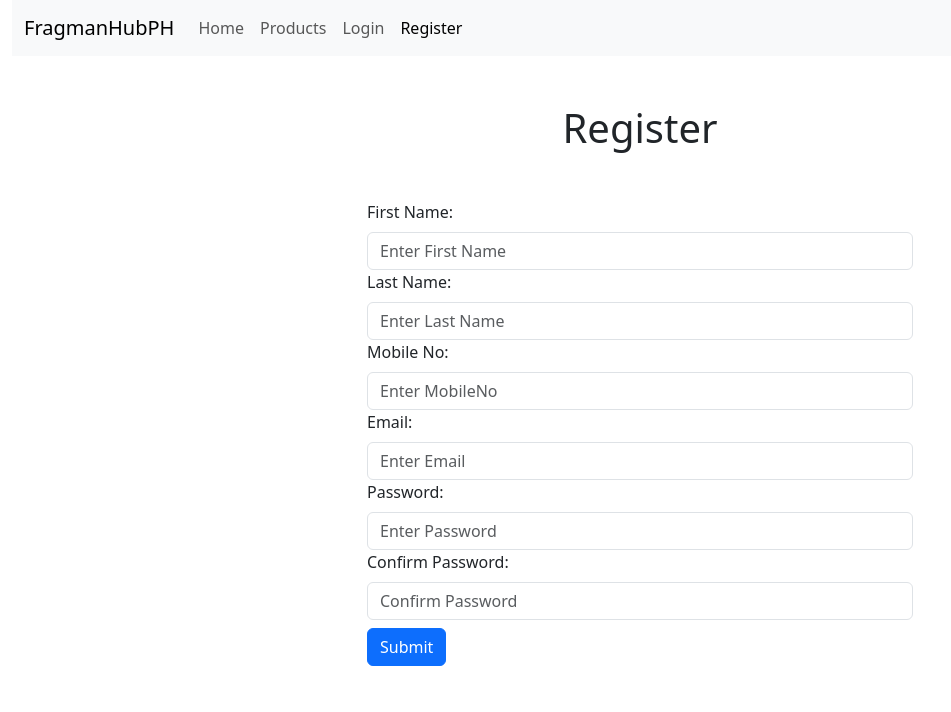
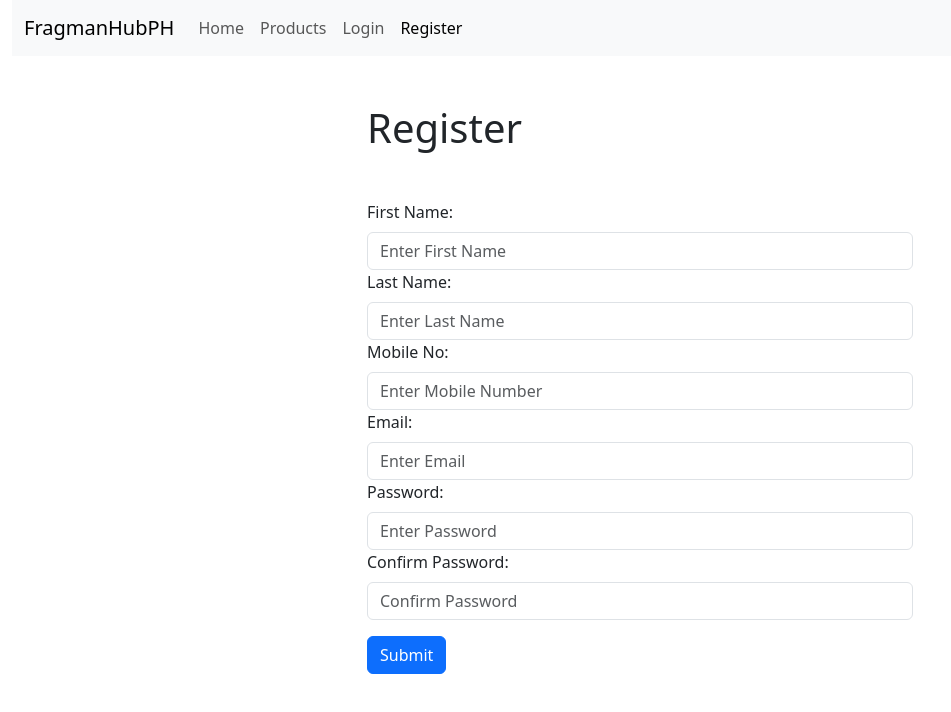
Before and after one commit to laurenceleridad/b335-celeridad-capstone-3, a React (Create React App) app: page /register in a window 1280 px wide. Shown: the top 712 px of the page, without its empty margins (0-951 px from the left). Built offline with nearby package versions, Linux system fonts and the light colour scheme.

Commit message:
updated searchprice and other components

```diff
--- a/src/components/SearchByPrice.js
+++ b/src/components/SearchByPrice.js
@@ -30,7 +30,7 @@ const SearchByPrice = ({ onSearchResults }) => {
     })
       .then((res) => {
         if (!res.ok) {
-          throw new Error(`Failed to fetch data: ${res.status}`);
+          throw new Error(`No products found within the specified price range.`);
         }
         return res.json();
       })
--- a/src/pages/Login.js
+++ b/src/pages/Login.js
@@ -134,7 +134,7 @@ const retrieveUserDetails = (token) => {
                 }}
               />
             </Form.Group>
-            <Button variant="primary" type="submit" id="submitBtn">
+            <Button className="mt-3" variant="primary" type="submit" id="submitBtn">
               Submit
             </Button>
           </Form>
--- a/src/pages/Products.js
+++ b/src/pages/Products.js
@@ -4,6 +4,7 @@ import UserContext from '../UserContext';
 import UserView from '../components/UserView';
 import AdminView from '../components/AdminView';
 import SearchByPrice from '../components/SearchByPrice';
+import { Row, Col } from 'react-bootstrap'; // Import Row and Col from react-bootstrap
 
 export default function Products() {
   const { user } = useContext(UserContext);
@@ -48,14 +49,16 @@ export default function Products() {
   }, [products]);
 
   return (
-    <>
+    <div>
       <SearchByPrice onSearchResults={handleSearchResults} />
       {searchResults.length > 0 ? (
-        <>
+        <Row xs={1} sm={2} md={3} lg={4} xl={5} className="g-4">
           {searchResults.map((product) => (
-            <ProductsCard key={product._id} productProp={product} />
+            <Col key={product._id} style={{ marginBottom: '1rem' }}>
+              <ProductsCard productProp={product} />
+            </Col>
           ))}
-        </>
+        </Row>
       ) : (
         <>
           {user.isAdmin === true ? (
@@ -65,6 +68,6 @@ export default function Products() {
           )}
         </>
       )}
-    </>
+    </div>
   );
 }
--- a/src/pages/Register.js
+++ b/src/pages/Register.js
@@ -1,4 +1,4 @@
-import {Form, Button} from 'react-bootstrap';
+	import {Form, Button} from 'react-bootstrap';
 import {useState, useEffect, useContext} from 'react';
 import Swal from 'sweetalert2';
 import {Navigate, useNavigate	} from 'react-router-dom';
@@ -120,7 +120,7 @@ export default function Register(){
       <div className="row justify-content-center">
         <div className="col-md-6">
 		<Form onSubmit={(event) => registerUser(event)}>
-			<h1 className="my-5 text-center">Register</h1>
+			<h1 className="my-5">Register</h1>
 			<Form.Group>
 				<Form.Label>First Name: </Form.Label>
 				<Form.Control type="text" placeholder="Enter First Name" required onChange={event => {setFirstName(event.target.value)}} />
@@ -131,7 +131,7 @@ export default function Register(){
 			</Form.Group>
 			<Form.Group>
 				<Form.Label>Mobile No: </Form.Label>
-				<Form.Control type="text" placeholder="Enter MobileNo" required onChange={event => {setMobileNo(event.target.value)}} />
+				<Form.Control type="text" placeholder="Enter Mobile Number" required onChange={event => {setMobileNo(event.target.value)}} />
 			</Form.Group>
 			<Form.Group>
 				<Form.Label>Email: </Form.Label>
@@ -145,7 +145,7 @@ export default function Register(){
 				<Form.Label>Confirm Password: </Form.Label>
 				<Form.Control type="password" placeholder="Confirm Password" required onChange={event => {setConfirmPassword(event.target.value)}} />
 			</Form.Group>
-			<Button className="mt-2" variant="primary" type="submit" id="submitBtn" >Submit </Button>
+			<Button className="mt-3" variant="primary" type="submit" id="submitBtn" >Submit </Button>
 			{/*{	isActive === true ?
 				<Button variant="primary" type="submit" id="submitBtn" >Submit
 				</Button>
```
